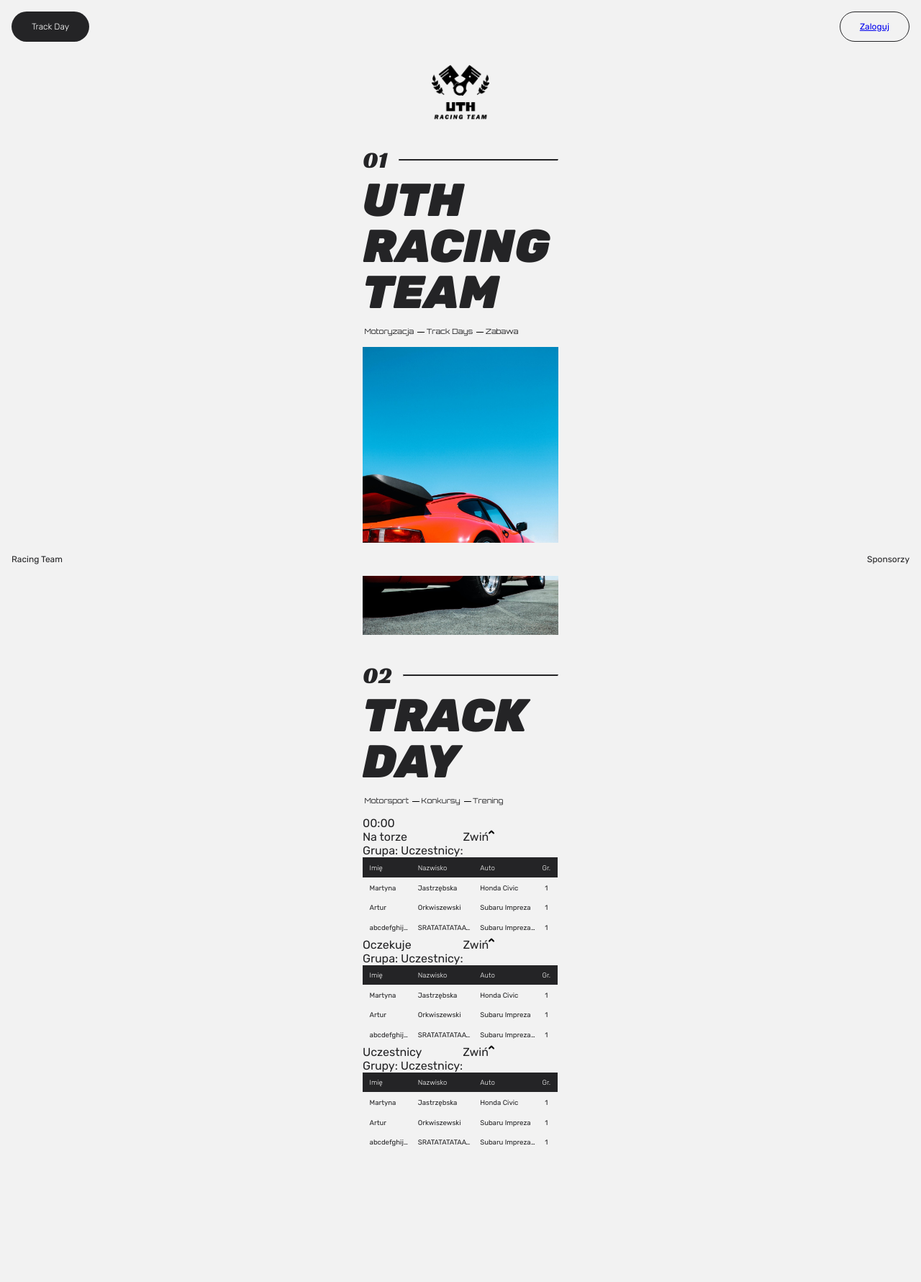
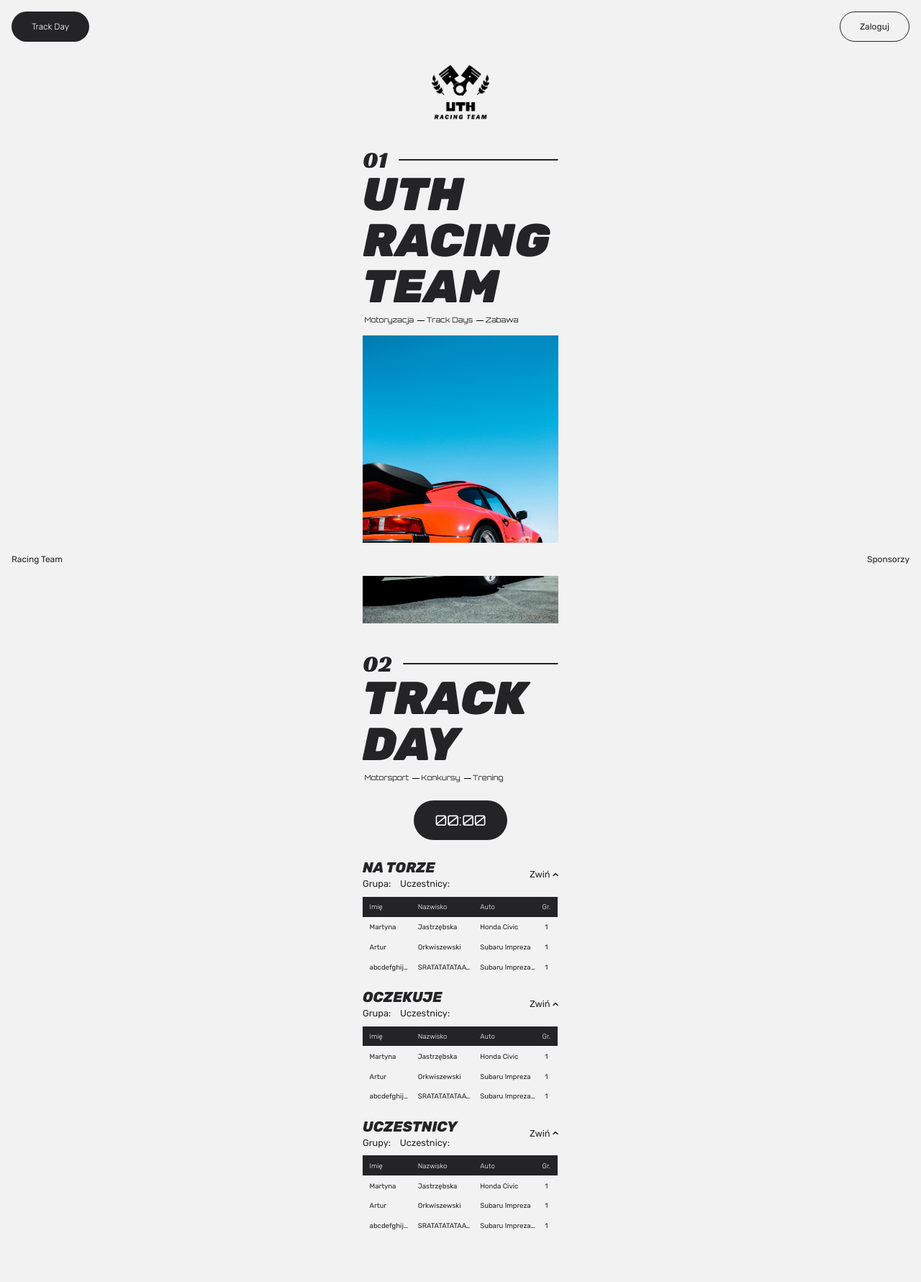
Before and after one commit to xjaszczomb/Project03_uthRacingTeam, a PHP site: page / in a window 1280 px wide. Shown: the whole page at 72% size. Before the commit the page ends 1593 px from the top, so only its background shows below. Run offline with PHP 8.4, Linux system fonts and the light colour scheme; data comes from the database, SQL or seed files in the repository; data that the repository does not hold is empty.

Commit message:
dropdown, clock, form in admin panel

```diff
--- a/css/style.css
+++ b/css/style.css
@@ -22,12 +22,14 @@ body {
 }
 nav {
     position: relative;
+    z-index: 9999;
 }
-button {
+button, a{
     all: unset;
 }
 section {
     margin: 3em 0;
+    max-width: 17em;
 }
 
 *[data-version="desktop"] {
@@ -87,7 +89,6 @@ article {
     padding: 1em;
 }
 header {
-    max-width: 17em;
     margin: 1em 0;
 }
 hr {
@@ -99,7 +100,7 @@ hr {
     justify-content: center;
 }
 .title-holder {
-    margin: 1em 0;
+    margin: 0.5em 0;
 }
 .logo {
     align-items: center;
@@ -156,7 +157,6 @@ hr {
 }
 .img-xl {
     height: 25em;
-    max-width: 17em;
     overflow: hidden;
 }
 .img-xl img {
@@ -164,12 +164,51 @@ hr {
     width: 100%;
 }
 
+/* dropdown */
+
+.dropdown-content {
+    position: relative;
+    height: auto;
+}
+.dropdown {
+    align-items: center;
+    width: 2.5rem;
+    justify-content: space-between;
+}
+.dropdown svg {
+    transition: 0.5s;
+}
+.dropdown svg path{
+    stroke-width: 1.25;
+}
+
+/* table info */
+
+.table-info {
+    align-items: center;
+    justify-content: space-between;
+    margin: 1em 0 0 0;
+}
+.info p{
+    text-transform: uppercase;
+    font-style: italic;
+    font-weight: 800;
+    font-size: 1.25rem;
+}
+.info span, .dropdown {
+    font-size: 0.8rem;
+}
+.info span {
+    padding: 0 0.75em 0 0;
+    line-height: 1;
+}
+
 /* table */
 
 .trackday-table {
     font-size: 0.6rem;
-    max-width: 17em;
     border-collapse: collapse;
+    margin: 1em 0;
 }
 .trackday-table th {
     text-align: left;
@@ -189,12 +228,82 @@ hr {
 }
 
 .trackday-table tr td:first-child {
+    width: 7em;
     max-width: 7em;
 }
 
 .trackday-table tr td:nth-child(2){
+    width: 9em;
     max-width: 9em;
 }
 .trackday-table tr td:nth-child(3) {
+    width: 9em;
     max-width: 9em;
 }
+
+/* clock */
+
+.clock-holder {
+    width: 100%;
+    align-items: center;
+    justify-content: center;
+}
+.clock {
+    font-family: 'Orbitron', sans-serif;
+    font-size: 1.25rem;
+    background-color: var(--black);
+    color: white;
+    padding: 0.75em 0;
+    width: 6.5em;
+    margin: 0.5em 0;
+    text-align: center;
+    padding: auto;
+}
+
+/* admin panel */
+
+.clock-settings {
+    height: 100vh;
+    width: auto;
+    align-items: center;
+    justify-content: center;
+    flex-direction: column;
+}
+
+/* form */
+
+input[type=number] {
+    max-width: 100%;
+    margin: 1em 0;
+    border-radius: 5px;
+    border: 1px solid gray;
+    font-size: 1em;
+    padding: 0.325em 0.75em;
+}
+.clock-form {
+    margin: 1em 0;
+}
+.form-items-holder {
+    justify-content: center;
+    width: 15em;
+}
+.form-items {
+    flex-direction: column;
+    width: 100%;
+}
+.form-items p {
+    font-size: 0.75em ;
+}
+.form-btns {
+    justify-content: space-between;
+    width: 100%;
+}
+.form-btn {
+    all: unset;
+    background-color: var(--black);
+    color: white;
+    font-weight: 300;
+    padding: 0.5rem 1rem;
+    font-size: 0.75rem;
+    border-radius: 5px;
+}
```
